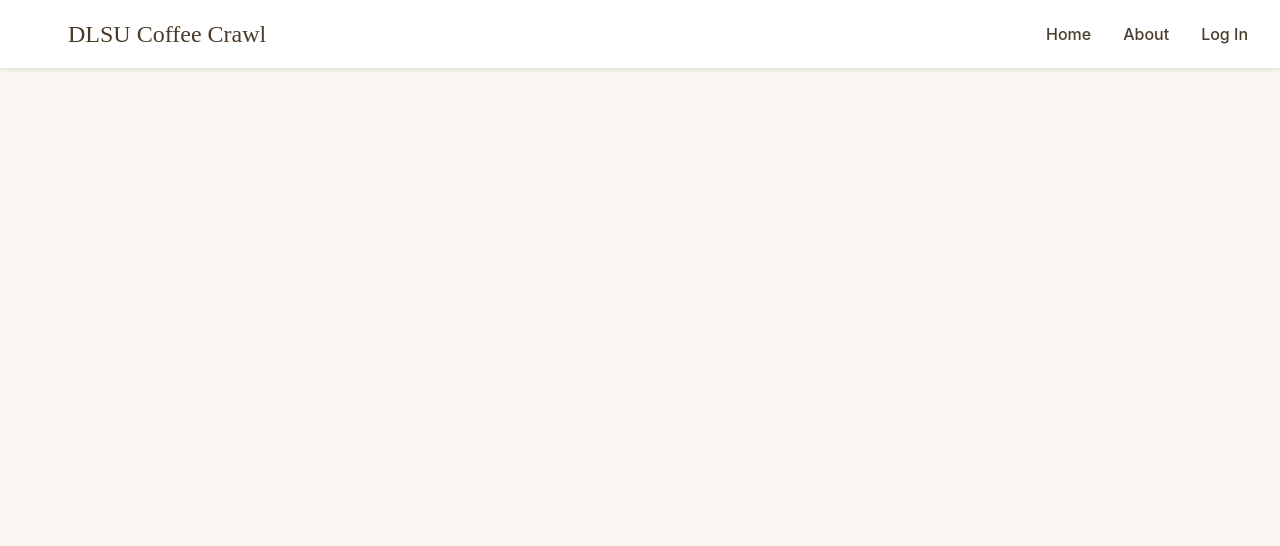
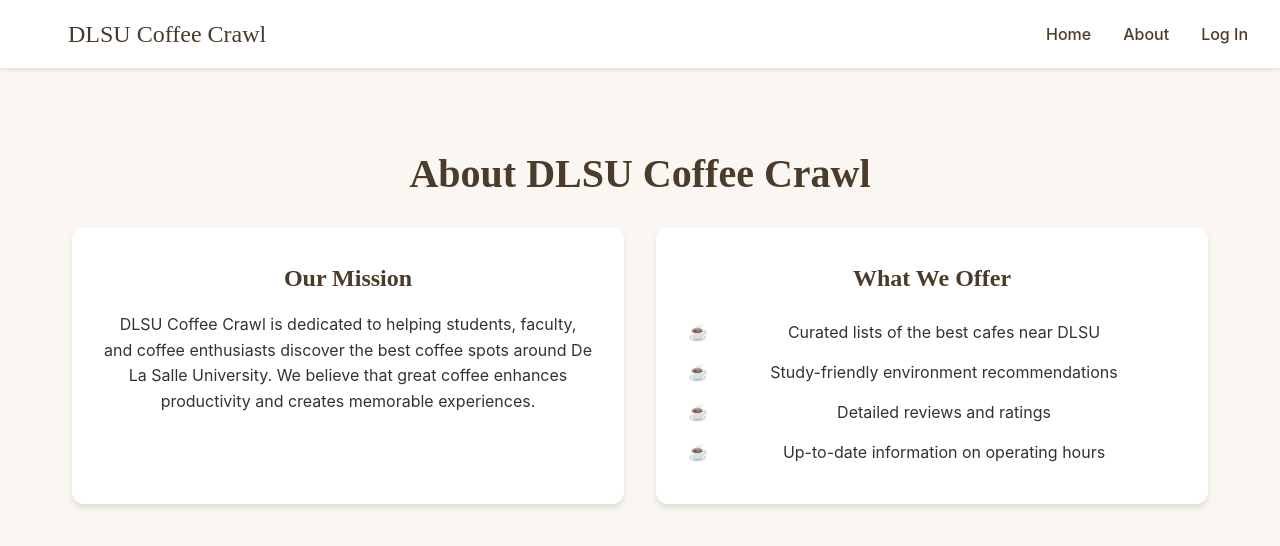
Before and after one commit to AebrahmRamos/ccapdev-mp, a React (Vite) app: page /about in a window 1280 px wide. Shown: the top 546 px of the page. Built offline with nearby package versions, Linux system fonts and the light colour scheme.

Commit message:
Pages, About, and Login

```diff
--- a/src/App.jsx
+++ b/src/App.jsx
@@ -1,38 +1,9 @@
 import { BrowserRouter as Router, Routes, Route } from 'react-router-dom';
 import Navbar from './components/Navbar';
-import Hero from './components/Hero';
-import CafeSection from './components/CafeSection';
+import Home from './pages/Home';
+import About from './pages/About';
+import Login from './pages/Login';
 import './App.css';
-
-const trendingCafes = [
-  {
-    image: '/images/cafe1.jpg',
-    title: 'Coffee Project Black',
-  },
-  {
-    image: '/images/cafe2.jpg',
-    title: 'Starbucks Reserve',
-  },
-  {
-    image: '/images/cafe3.jpg',
-    title: 'The Coffee Academics',
-  },
-];
-
-const studyCafes = [
-  {
-    image: '/images/study1.jpg',
-    title: 'Bo\'s Coffee',
-  },
-  {
-    image: '/images/study2.jpg',
-    title: 'Seattle\'s Best',
-  },
-  {
-    image: '/images/study3.jpg',
-    title: 'CBTL',
-  },
-];
 
 function App() {
   return (
@@ -40,22 +11,9 @@
       <div className="app">
         <Navbar />
         <Routes>
-          <Route path="/" element={
-            <>
-              <Hero />
-              <CafeSection
-                title="TRENDING CAFES"
-                subtitle="Explore the most popular cafés near DLSU"
-                cafes={trendingCafes}
-              />
-              <CafeSection
-                title="BEST FOR STUDYING"
-                subtitle="Explore top-rated study-friendly cafés"
-                cafes={studyCafes}
-              />
-            </>
-          } />
-          {/* Add more routes as needed */}
+          <Route path="/" element={<Home />} />
+          <Route path="/about" element={<About />} />
+          <Route path="/login" element={<Login />} />
         </Routes>
       </div>
     </Router>
--- /dev/null
+++ b/src/pages/About.jsx
@@ -0,0 +1,31 @@
+import '../styles/About.css';
+
+const About = () => {
+  return (
+    <div className="about-container">
+      <h1>About DLSU Coffee Crawl</h1>
+      <div className="about-content">
+        <section className="mission">
+          <h2>Our Mission</h2>
+          <p>
+            DLSU Coffee Crawl is dedicated to helping students, faculty, and coffee enthusiasts
+            discover the best coffee spots around De La Salle University. We believe that great
+            coffee enhances productivity and creates memorable experiences.
+          </p>
+        </section>
+
+        <section className="features">
+          <h2>What We Offer</h2>
+          <ul>
+            <li>Curated lists of the best cafes near DLSU</li>
+            <li>Study-friendly environment recommendations</li>
+            <li>Detailed reviews and ratings</li>
+            <li>Up-to-date information on operating hours</li>
+          </ul>
+        </section>
+      </div>
+    </div>
+  );
+};
+
+export default About;
--- /dev/null
+++ b/src/pages/Home.jsx
@@ -0,0 +1,52 @@
+import Hero from '../components/Hero';
+import CafeSection from '../components/CafeSection';
+
+const trendingCafes = [
+  {
+    image: '/images/cafe1.jpg',
+    title: 'Coffee Project Black',
+  },
+  {
+    image: '/images/cafe2.jpg',
+    title: 'Starbucks Reserve',
+  },
+  {
+    image: '/images/cafe3.jpg',
+    title: 'The Coffee Academics',
+  },
+];
+
+const studyCafes = [
+  {
+    image: '/images/study1.jpg',
+    title: 'Bo\'s Coffee',
+  },
+  {
+    image: '/images/study2.jpg',
+    title: 'Seattle\'s Best',
+  },
+  {
+    image: '/images/study3.jpg',
+    title: 'CBTL',
+  },
+];
+
+const Home = () => {
+  return (
+    <>
+      <Hero />
+      <CafeSection
+        title="TRENDING CAFES"
+        subtitle="Explore the most popular cafés near DLSU"
+        cafes={trendingCafes}
+      />
+      <CafeSection
+        title="BEST FOR STUDYING"
+        subtitle="Explore top-rated study-friendly cafés"
+        cafes={studyCafes}
+      />
+    </>
+  );
+};
+
+export default Home;
--- /dev/null
+++ b/src/pages/Login.jsx
@@ -0,0 +1,63 @@
+import { useState } from 'react';
+import '../styles/Login.css';
+
+const Login = () => {
+  const [formData, setFormData] = useState({
+    email: '',
+    password: '',
+  });
+
+  const handleChange = (e) => {
+    const { name, value } = e.target;
+    setFormData(prevState => ({
+      ...prevState,
+      [name]: value
+    }));
+  };
+
+  const handleSubmit = (e) => {
+    e.preventDefault();
+    // Handle login logic here
+    console.log('Login attempt with:', formData);
+  };
+
+  return (
+    <div className="login-container">
+      <div className="login-box">
+        <h1>Welcome Back</h1>
+        <form onSubmit={handleSubmit}>
+          <div className="form-group">
+            <label htmlFor="email">Email</label>
+            <input
+              type="email"
+              id="email"
+              name="email"
+              value={formData.email}
+              onChange={handleChange}
+              required
+            />
+          </div>
+          <div className="form-group">
+            <label htmlFor="password">Password</label>
+            <input
+              type="password"
+              id="password"
+              name="password"
+              value={formData.password}
+              onChange={handleChange}
+              required
+            />
+          </div>
+          <button type="submit" className="login-button">
+            Log In
+          </button>
+        </form>
+        <p className="signup-link">
+          Don't have an account? <a href="/signup">Sign up</a>
+        </p>
+      </div>
+    </div>
+  );
+};
+
+export default Login;
--- /dev/null
+++ b/src/styles/About.css
@@ -0,0 +1,63 @@
+.about-container {
+  padding: 120px 2rem 4rem;
+  max-width: 1200px;
+  margin: 0 auto;
+}
+
+.about-container h1 {
+  color: var(--primary-color);
+  font-size: 2.5rem;
+  margin-bottom: 2rem;
+  font-family: 'Playfair Display', serif;
+  text-align: center;
+}
+
+.about-content {
+  display: grid;
+  gap: 2rem;
+  grid-template-columns: 1fr;
+}
+
+@media (min-width: 768px) {
+  .about-content {
+    grid-template-columns: repeat(2, 1fr);
+  }
+}
+
+.mission, .features {
+  background: white;
+  padding: 2rem;
+  border-radius: 12px;
+  box-shadow: 0 4px 6px rgba(0, 0, 0, 0.1);
+}
+
+.mission h2, .features h2 {
+  color: var(--primary-color);
+  font-size: 1.5rem;
+  margin-bottom: 1rem;
+  font-family: 'Playfair Display', serif;
+}
+
+.mission p {
+  line-height: 1.6;
+  color: var(--text-color);
+}
+
+.features ul {
+  list-style: none;
+  padding: 0;
+}
+
+.features li {
+  padding: 0.5rem 0;
+  position: relative;
+  padding-left: 1.5rem;
+  color: var(--text-color);
+}
+
+.features li::before {
+  content: "☕";
+  position: absolute;
+  left: 0;
+  color: var(--secondary-color);
+}
--- /dev/null
+++ b/src/styles/Login.css
@@ -0,0 +1,84 @@
+.login-container {
+  min-height: 100vh;
+  display: flex;
+  align-items: center;
+  justify-content: center;
+  padding: 2rem;
+  background: linear-gradient(rgba(0, 0, 0, 0.5), rgba(0, 0, 0, 0.5)), url('/images/login-bg.jpg');
+  background-size: cover;
+  background-position: center;
+}
+
+.login-box {
+  background: white;
+  padding: 2rem;
+  border-radius: 12px;
+  box-shadow: 0 4px 6px rgba(0, 0, 0, 0.1);
+  width: 100%;
+  max-width: 400px;
+}
+
+.login-box h1 {
+  color: var(--primary-color);
+  text-align: center;
+  margin-bottom: 2rem;
+  font-family: 'Playfair Display', serif;
+}
+
+.form-group {
+  margin-bottom: 1.5rem;
+}
+
+.form-group label {
+  display: block;
+  margin-bottom: 0.5rem;
+  color: var(--text-color);
+  font-weight: 500;
+}
+
+.form-group input {
+  width: 100%;
+  padding: 0.75rem;
+  border: 1px solid #ddd;
+  border-radius: 6px;
+  font-size: 1rem;
+  transition: border-color 0.3s ease;
+}
+
+.form-group input:focus {
+  outline: none;
+  border-color: var(--secondary-color);
+}
+
+.login-button {
+  width: 100%;
+  padding: 0.75rem;
+  background-color: var(--secondary-color);
+  color: white;
+  border: none;
+  border-radius: 6px;
+  font-size: 1rem;
+  font-weight: 600;
+  cursor: pointer;
+  transition: background-color 0.3s ease;
+}
+
+.login-button:hover {
+  background-color: var(--primary-color);
+}
+
+.signup-link {
+  text-align: center;
+  margin-top: 1.5rem;
+  color: var(--text-color);
+}
+
+.signup-link a {
+  color: var(--secondary-color);
+  text-decoration: none;
+  font-weight: 600;
+}
+
+.signup-link a:hover {
+  color: var(--primary-color);
+}
```
